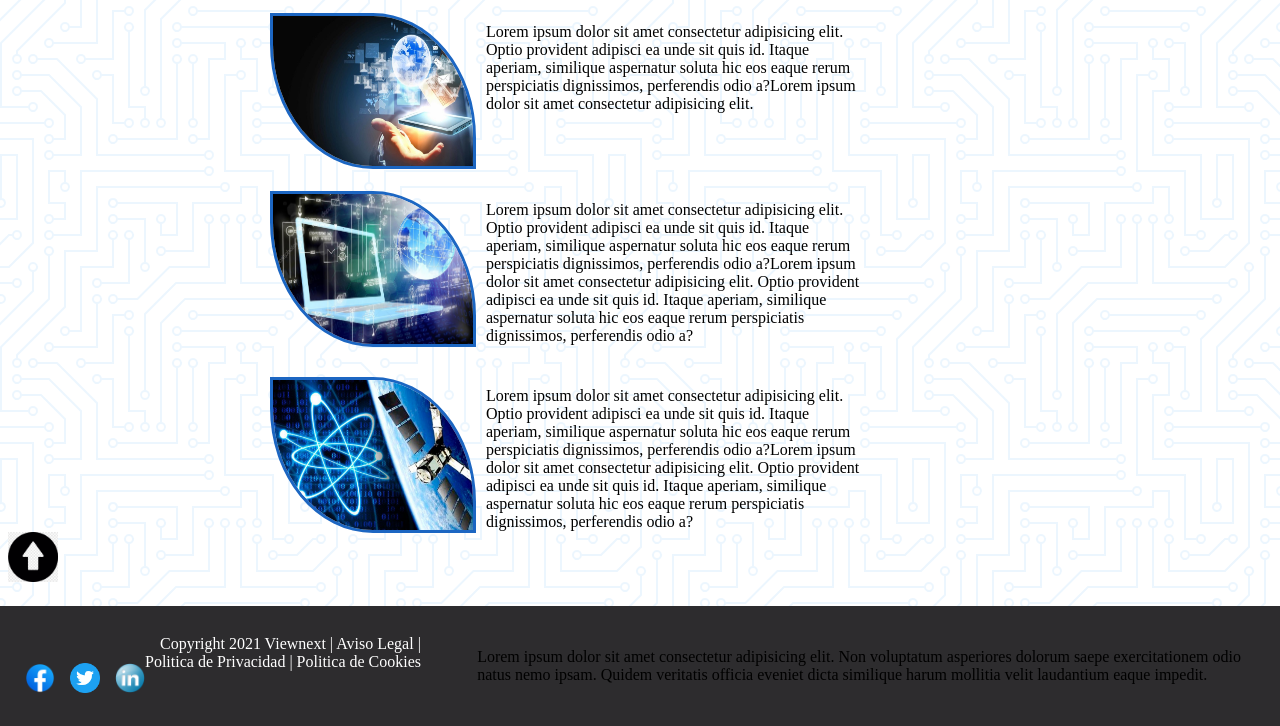
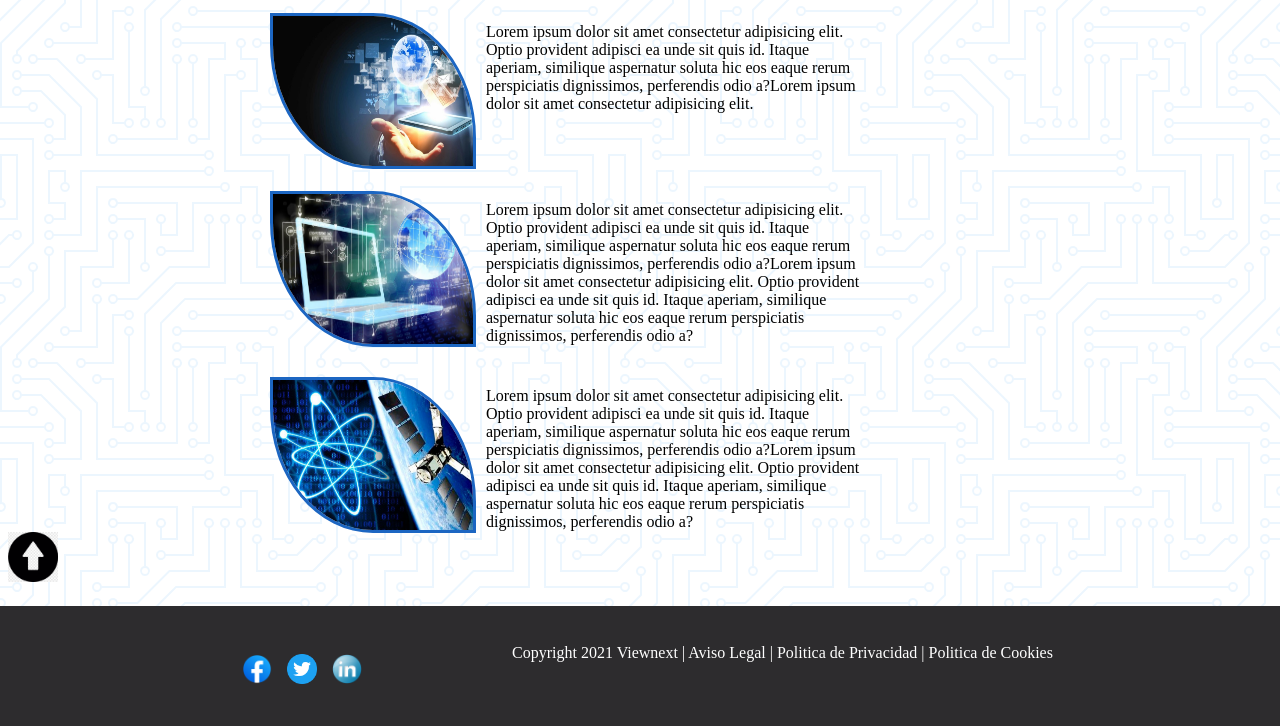
Before and after one commit to geannyna/Clau_BlogTech, a plain HTML site: page index.html in a window 1280 px wide. Shown: the part 1318-2044 px from the top of the page. Drawn offline with Linux system fonts and the light colour scheme; a web font is replaced by a local one.

Commit message:
prueba clase

```diff
--- a/index.html
+++ b/index.html
@@ -113,7 +113,7 @@
     </a>
 
   </div>
- <p>Lorem ipsum dolor sit amet consectetur adipisicing elit. Non voluptatum asperiores dolorum saepe exercitationem odio natus nemo ipsam. Quidem veritatis officia eveniet dicta similique harum mollitia velit laudantium eaque impedit.</p>
+
 </footer>
 
 </body>
```
